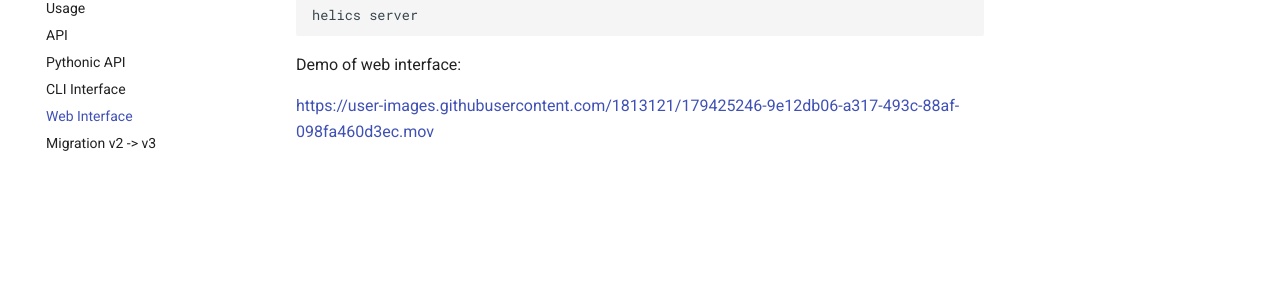
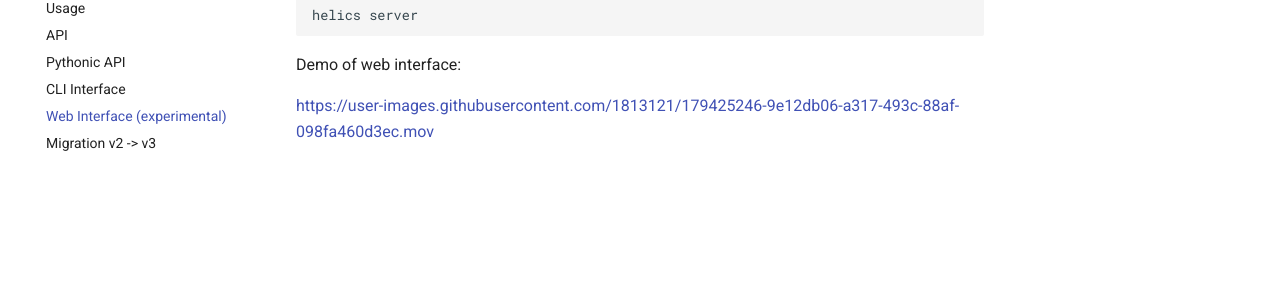
Before and after one commit to GMLC-TDC/pyhelics, an MkDocs documentation site: the page built from docs/web-interface.md, in a window 1280 px wide. Shown: the part 184-484 px from the top of the page. Built offline with MkDocs 1.6.1 and Material for MkDocs 9.7.7, drawn with Linux system fonts in a browser that asks for light colours; comment, search, counter and statistics services are not loaded.

Commit message:
docs: Update documentation 📚

```diff
--- a/mkdocs.yml
+++ b/mkdocs.yml
@@ -10,7 +10,7 @@ nav:
   - API: api/index.md
   - Pythonic API: pythonic-interface.md
   - CLI Interface: cli-interface.md
-  - Web Interface: web-interface.md
+  - Web Interface (experimental): web-interface.md
   - Migration v2 -> v3: migration-helics2-helics3.md
 
 theme:
```
